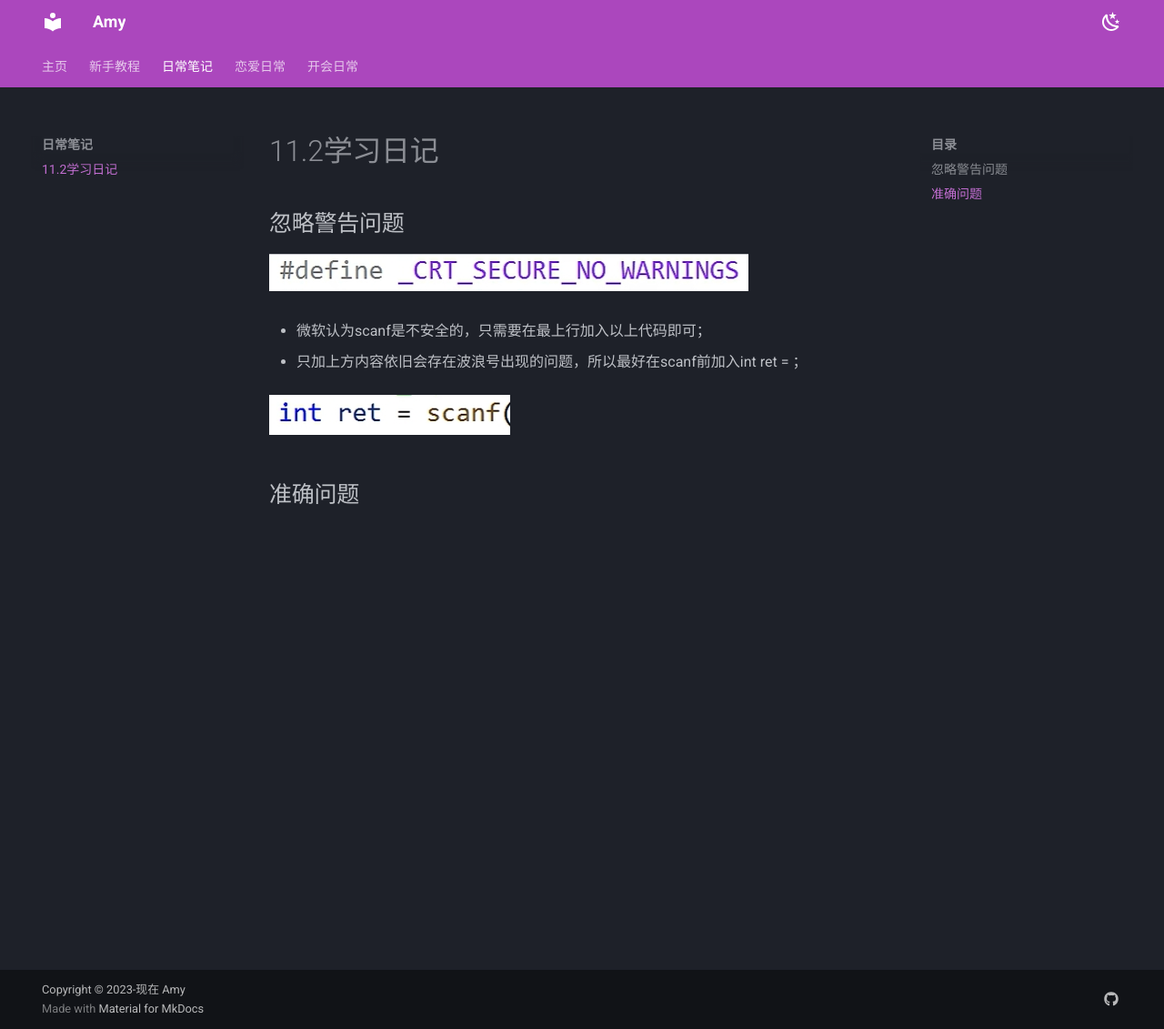
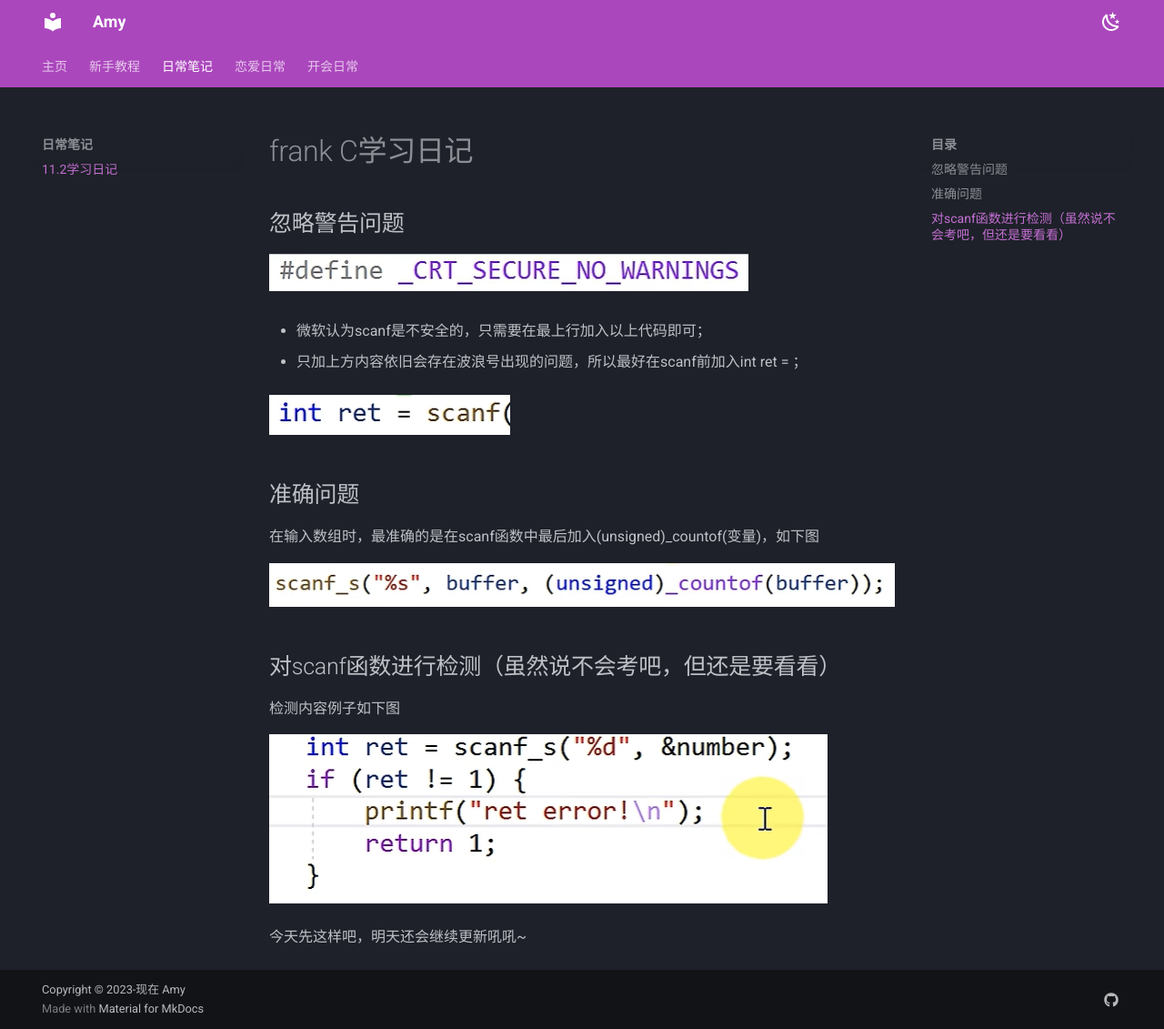
Before and after one commit to AmyWang5/Amyhhh-blog, an MkDocs documentation site: the page built from docs/WJX2/onetime2.md, in a window 1280 px wide and 1131 px high. Shown: the whole window at 91% size. Built offline with MkDocs 1.6.1 and Material for MkDocs 9.7.7, drawn with Linux system fonts in a browser that asks for light colours.

Commit message:
2023-11-12_17:01:15 update

```diff
--- a/docs/WJX2/onetime2.md
+++ b/docs/WJX2/onetime2.md
@@ -1,4 +1,4 @@
-# 11.2学习日记
+# frank C学习日记
 
 ## 忽略警告问题
 
@@ -11,3 +11,15 @@
   ![兼容内容](./picture1/兼容内容.jpg)
 
 ## 准确问题
+
+在输入数组时，最准确的是在scanf函数中最后加入(unsigned)_countof(变量)，如下图
+
+![数组标准输入](./picture1/数组标准输入.jpg)
+
+## 对scanf函数进行检测（虽然说不会考吧，但还是要看看）
+
+检测内容例子如下图
+
+![检测（不考）](./picture1/检测（不考）.jpg)
+
+今天先这样吧，明天还会继续更新吼吼~
```
Also changed, not shown: docs/WJX2/picture1/数组标准输入.jpg (added), docs/WJX2/picture1/检测（不考）.jpg (added).
